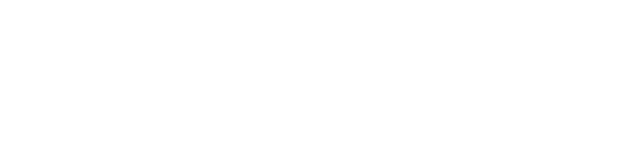
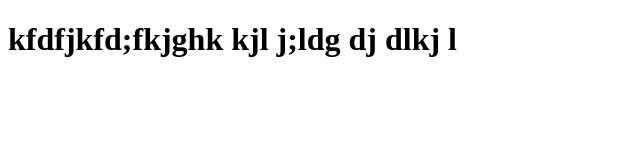
Before and after one commit to DragoPeek/ispitanie, a plain HTML site: page index.html in a window 1280 px wide. Shown: the whole page, without its empty margins (0-640 px from the left). Drawn offline with Linux system fonts and the light colour scheme.

Commit message:
ispitaie3

```diff
--- a/index.html
+++ b/index.html
@@ -7,6 +7,6 @@
     <link rel="stylesheet" href="./style.css">
 </head>
 <body>
-
+    <h1>kfdfjkfd;fkjghk kjl j;ldg dj dlkj l</h1>
 </body>
 </html>
```
